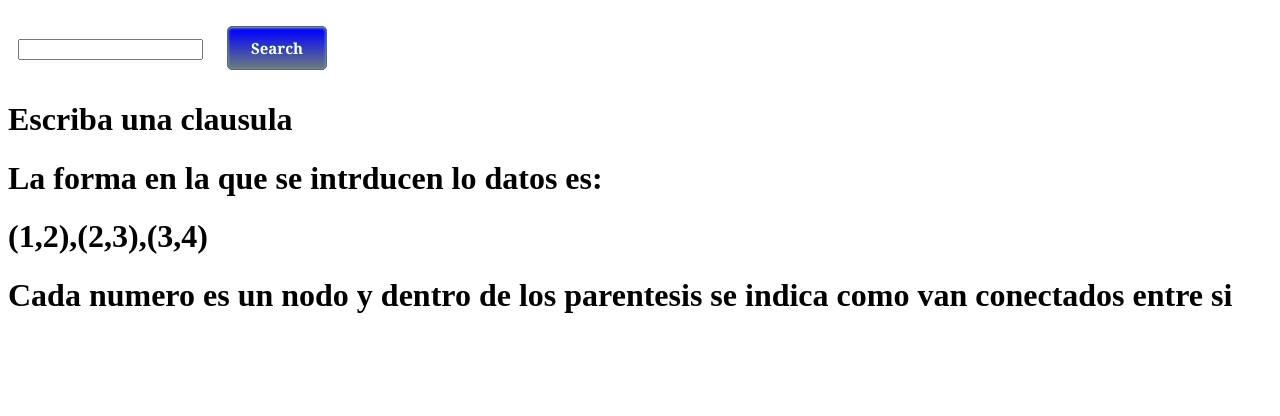
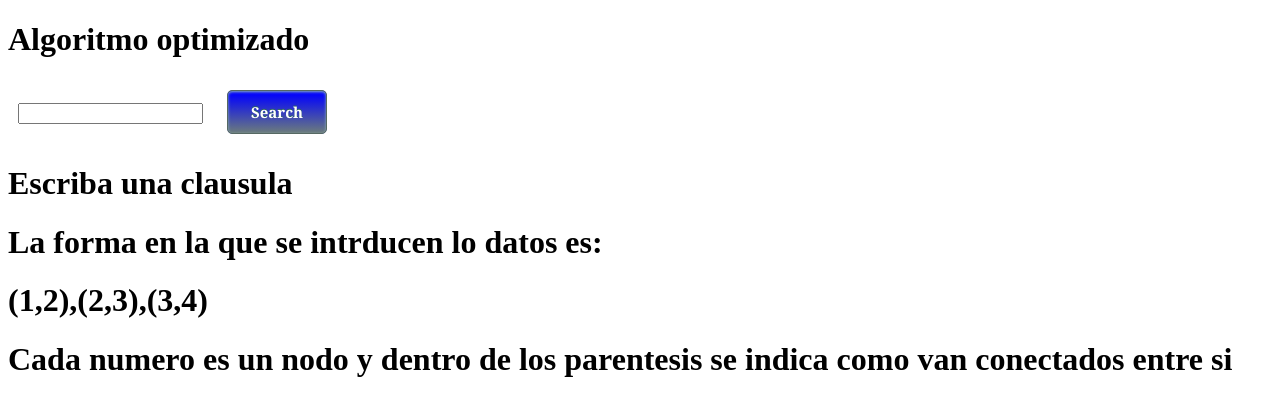
Before and after one commit to Amitkapadi/HamiltonianPath, a Flask app: page / in a window 1280 px wide. Shown: the top 416 px of the page. Run offline with Flask 2, Linux system fonts and the light colour scheme; some libraries are stand-ins or nearby versions.

Commit message:
Update index.html

```diff
--- a/templates/index.html
+++ b/templates/index.html
@@ -15,6 +15,8 @@
 </head>
 
 <body>
+        <h1>Algoritmo optimizado</h1>
+
         <form action="" method=post>
             <p>
                 <input name="clauses" type=text>
```
